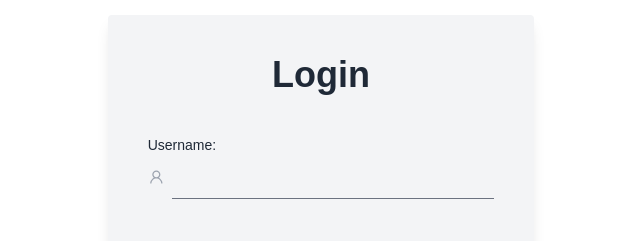
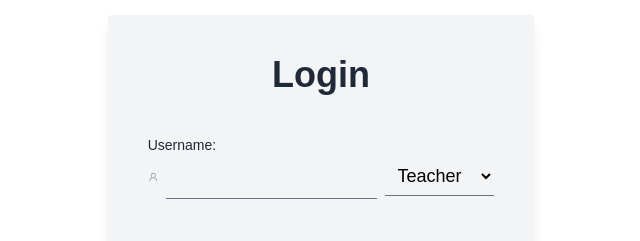
Before and after one commit to KafeinFaita/school-management-frontend, a React (Create React App) app: page /login in a window 1280 px wide. Shown: the part 152-393 px from the top of the page, without its empty margins (319-959 px from the left). Built offline with nearby package versions, Linux system fonts and the light colour scheme.

Commit message:
created profile

```diff
--- a/src/App.js
+++ b/src/App.js
@@ -9,6 +9,7 @@ import Dashboard from './pages/Dashboard';
 import NotFound from './pages/NotFound';
 import Reports from './pages/Reports';
 import ProtectedRoute from './routes/ProtectedRoute';
+import Profile from './pages/Profile';
 
 
 function App() {
@@ -23,6 +24,7 @@ function App() {
         <Route path='/dashboard' element={ <Dashboard /> } />
 
         <Route path='/reports' element={ <Reports /> } />
+        <Route path='/profile' element={ <Profile /> } />
       </Route>
 
 
--- /dev/null
+++ b/src/pages/Profile.jsx
@@ -0,0 +1,8 @@
+
+const Profile = () => {
+  return (
+    <div>Profile</div>
+  )
+}
+
+export default Profile
--- a/src/pages/auth/Login.jsx
+++ b/src/pages/auth/Login.jsx
@@ -7,6 +7,7 @@ const Login = () => {
 
     const [username,setUsername] = useState('');
     const [password,setPassword] = useState('');
+    const [role,setRole] = useState('');
 
     const navigate = useNavigate();
 
@@ -28,6 +29,11 @@ const Login = () => {
                     <div className="flex items-center gap-2">
                         <AiOutlineUser className="text-gray-400" />
                         <input onChange={(e) => setUsername(e.target.value)} value={username} className="bg-transparent w-full border-b border-gray-500 outline-none p-2" type="text" required />
+                        <select className="bg-transparent w-1/2 border-b border-gray-500 outline-none p-2" value={role} onChange={(e) => setRole(e.target.value)}>
+                            <option value="teacher">Teacher</option>
+                            <option value="student">Student</option>
+                            <option value="admin">Admin</option>
+                        </select>
                     </div>
                 </div>
                 <div className="flex flex-col mt-10">
```
